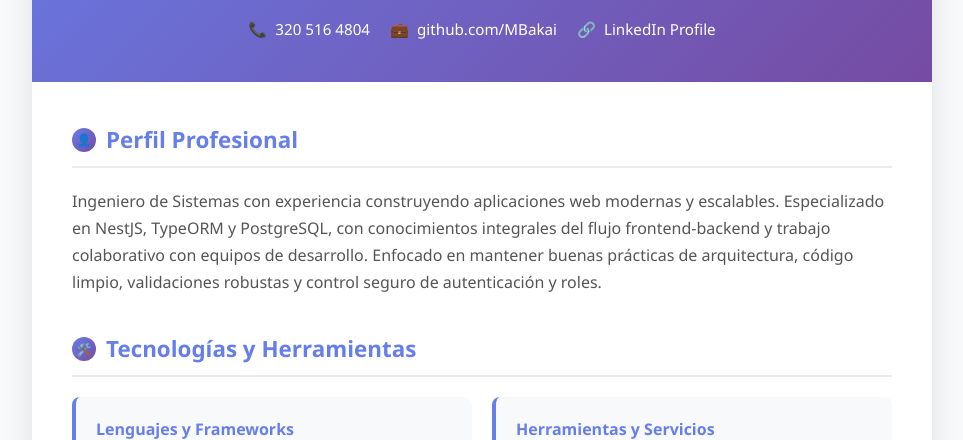
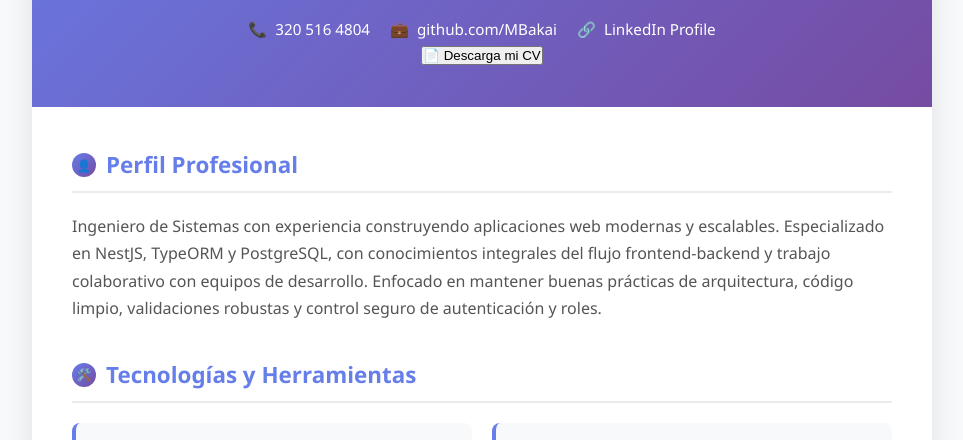
Before and after one commit to MBakai/mi-cv, a plain HTML site: page index.html in a window 1280 px wide. Shown: the part 295-735 px from the top of the page, without its empty margins (158-1121 px from the left). Drawn offline with Linux system fonts and the light colour scheme.

Commit message:
Update index.html

```diff
--- a/index.html
+++ b/index.html
@@ -17,6 +17,7 @@
             <h1>Mauricio Bustamante</h1>
             <div class="subtitle">Ingeniero de Sistemas | Desarrollador Backend</div>
             <div class="contact-info">
+
                 <div class="contact-item">
                     <span>📞</span>
                     <span>320 516 4804</span>
@@ -30,6 +31,12 @@
                     <a href="https://www.linkedin.com/in/mauricio-bustamante-mejía-8593852a6/"><span>LinkedIn Profile</span></a>
                 </div>
             </div>
+            <a href="https://drive.google.com/file/d/1mxxnAJ_jTLac57QDLXHzko_nTv-bevMZ/view?usp=sharing" target="_blank">
+                <button class="download-btn">
+                    <span>📄</span>
+                    Descarga mi CV
+                </button>
+            </a>
         </div>
 
         <!-- Content Section -->
```
